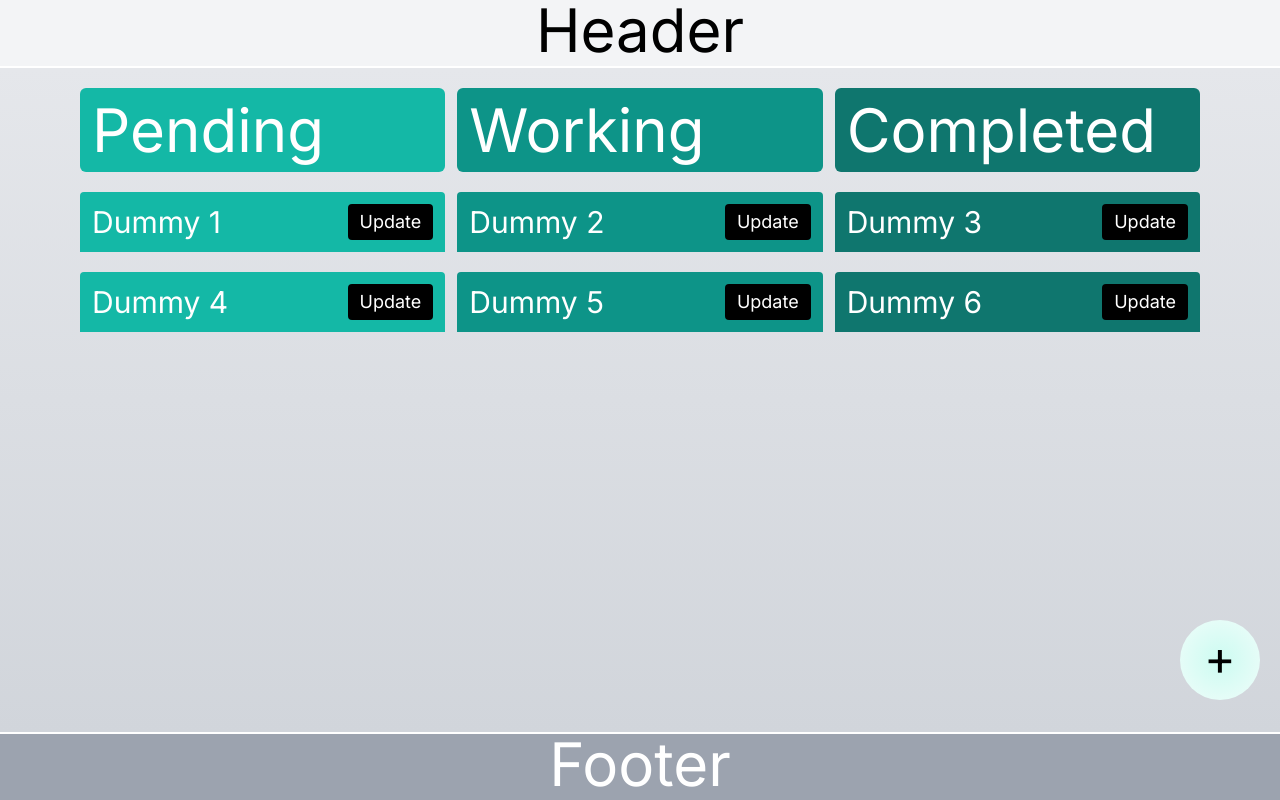
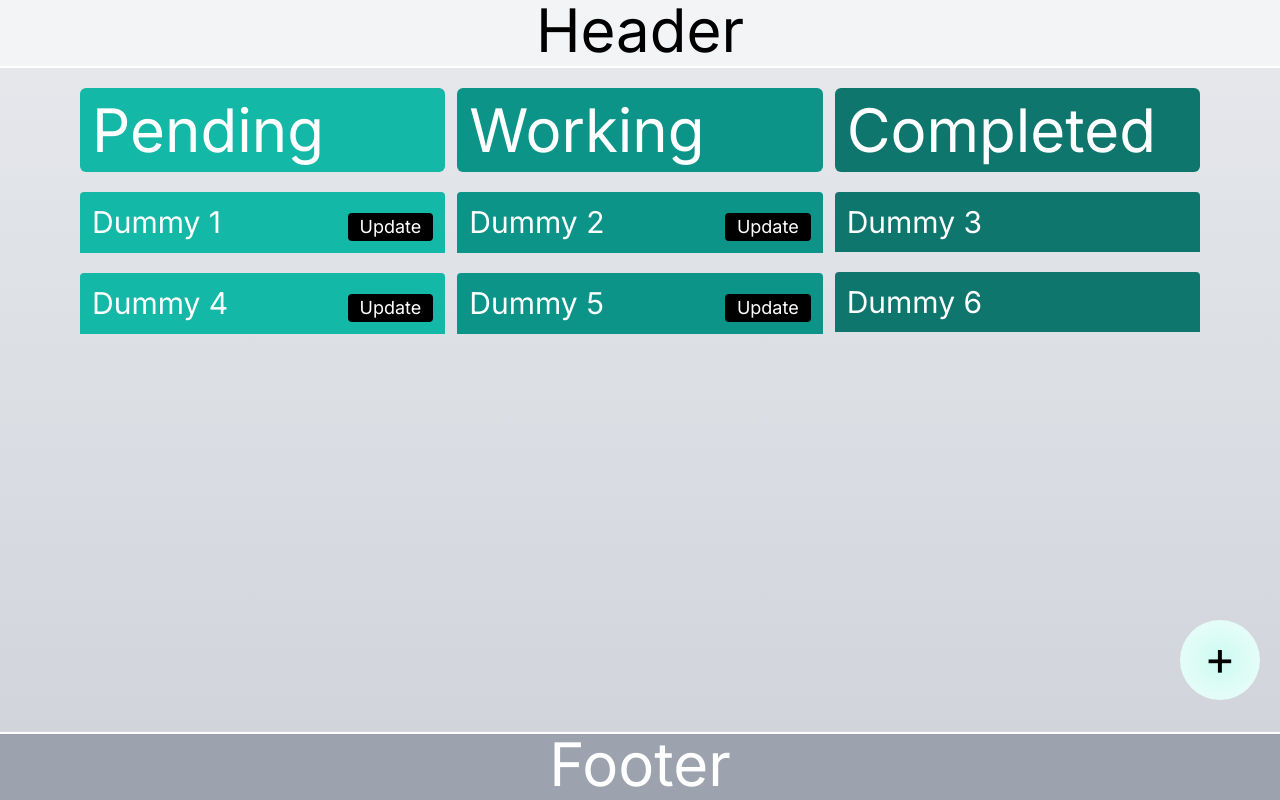
Before and after one commit to lbenavids/todo-hexagonal-next-demo, a Next.js app: page /todos in a window 1280 px wide. Built offline with nearby package versions, Linux system fonts and the light colour scheme.

Commit message:
updating todos done

```diff
--- a/src/todo/framework/primary/ui/ListItem.tsx
+++ b/src/todo/framework/primary/ui/ListItem.tsx
@@ -2,6 +2,8 @@ import {Todo} from "@/todo/domain/Todo";
 import {ValidStatus} from "@/todo/domain/status/Status";
 import React from "react";
 import {DetailInfo} from "@/todo/framework/primary/ui/DetailInfo";
+import {updateStatus} from "@/todo/framework/config/InstancesManager";
+import {revalidatePath} from "next/cache";
 
 export const ListItem = ({todo}: { todo: Todo }) => {
 
@@ -16,9 +18,23 @@ export const ListItem = ({todo}: { todo: Todo }) => {
         completed: 'from-teal-700 to-teal-800',
     }
 
+    const update = async () => {
+        'use server'
+
+        await updateStatus.updateTodoStatus({id: todo.id!})
+
+        revalidatePath("/todos")
+    }
+
     return <details className={'w-full rounded'}>
         <summary
-            className={`${titleColor[todo.status.value]}  p-3 text-white  rounded-t text-3xl flex justify-between`}>{todo.title.value} <button className={" bg-black rounded px-3 text-lg"} type={"button"}>Update</button></summary>
+            className={`${titleColor[todo.status.value]}  p-3 text-white  rounded-t text-3xl flex justify-between`}>{todo.title.value}
+            {todo.status.value !== 'completed' && <form action={update}>
+                <button className={" bg-black rounded px-3 text-lg"}
+                    >Update
+                </button>
+            </form>}
+        </summary>
         <div
             className={`bg-gradient-to-b  ${detailColor[todo.status.value]} text-white rounded-b p-5 flex flex-col  gap-2.5 content-center border-t-2 border-white`}>
             <p className={"text-2xl self-center"}>{todo.description.value}</p>
--- a/src/todo/framework/secondary/memory/InMemoryRepository.ts
+++ b/src/todo/framework/secondary/memory/InMemoryRepository.ts
@@ -27,7 +27,7 @@ export class InMemoryRepository implements FetchAllRepository, NewTodoRepository
 
     private toBuilder(todo: Todo) {
         return {
-            id:  todo.id || new Date().getTime().toString(),
+            id:  todo.id || (this.todos.length +1).toString(),
             description: todo.description.value,
             title: todo.title.value,
             createdAt: todo.createdAt || new Date(),
@@ -37,6 +37,9 @@ export class InMemoryRepository implements FetchAllRepository, NewTodoRepository
     }
 
     async findTodoById(id: string): Promise<Todo | undefined> {
+
+        console.log("TODOS ->",this.todos);
+
         return this.todos.find(t => t.id === id);
     }
 
```
